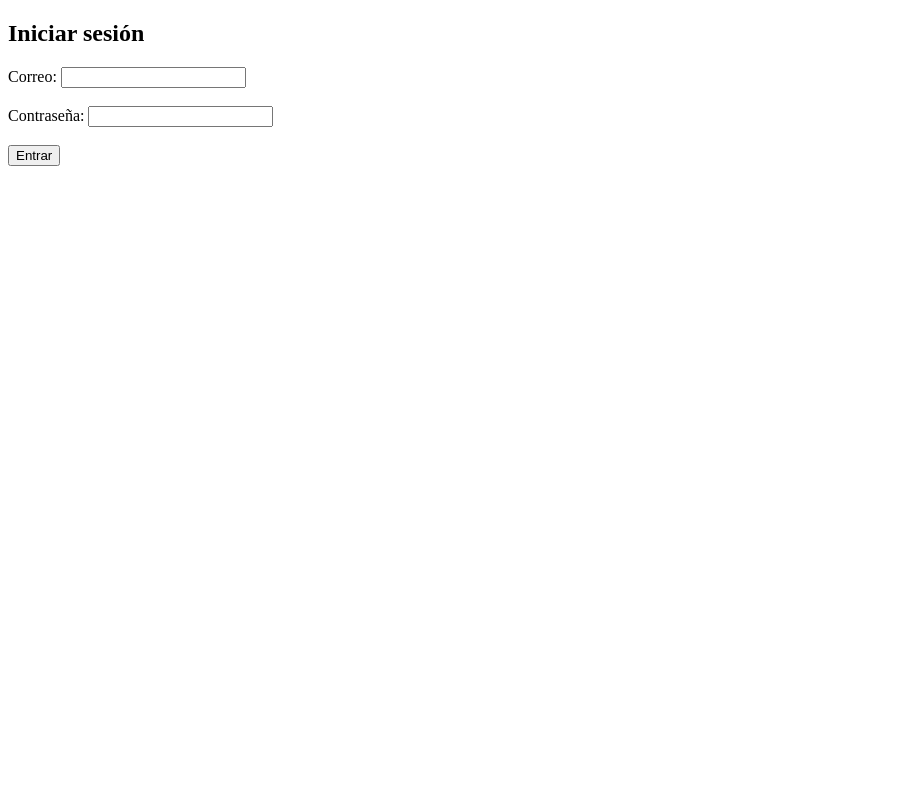
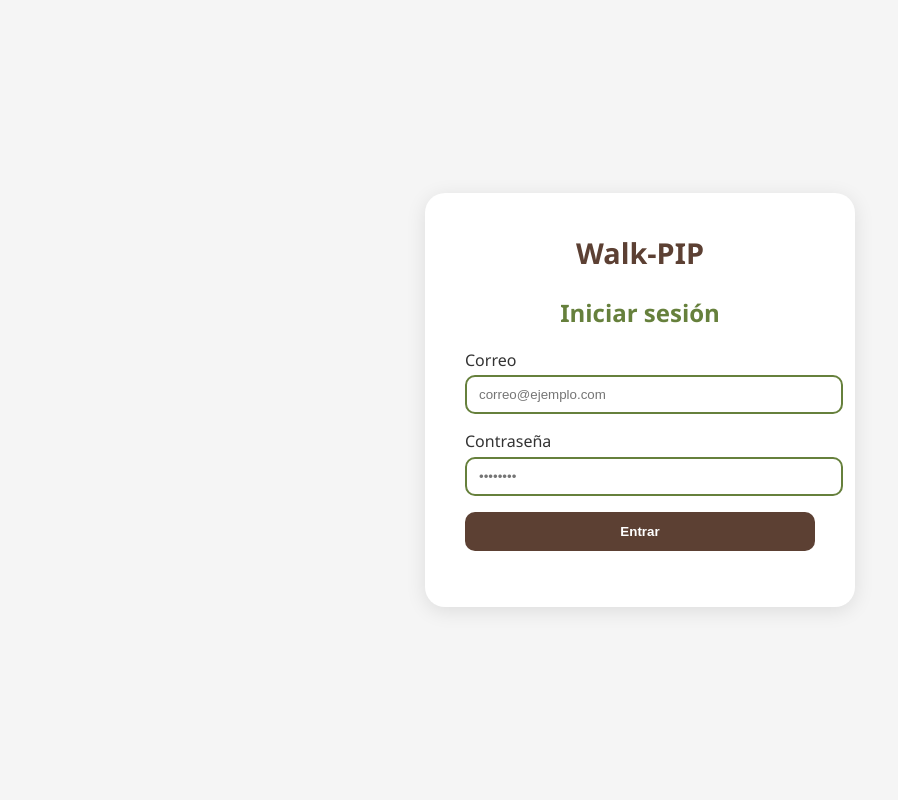
Before and after one commit to Johan123Essilor/Walk-Pip, a Django app: page /web/form/ in a window 1280 px wide. Shown: the whole page, without its empty margins (0-898 px from the left). Run offline with Django 5.2, Linux system fonts and the light colour scheme.

Commit message:
diseño en el login basico

```diff
--- a/web/templates/web/login.html
+++ b/web/templates/web/login.html
@@ -1,31 +1,119 @@
 <!DOCTYPE html>
-<html>
+<html lang="es">
 <head>
-    <title>Login</title>
-    <!-- Esto es necesario para obtener el CSRF token -->
+    <meta charset="UTF-8">
+    <title>Login | Walk-PIP</title>
     <meta name="csrf-token" content="{{ csrf_token }}">
+    <style>
+        /* Estilo general */
+        body {
+            font-family: 'Segoe UI', sans-serif;
+            background-color: #f5f5f5;
+            display: flex;
+            align-items: center;
+            justify-content: center;
+            height: 100vh;
+            margin: 0;
+        }
+
+        /* Contenedor principal */
+        .login-container {
+            background: #fff;
+            width: 350px;
+            padding: 2.5rem;
+            border-radius: 20px;
+            box-shadow: 0 4px 20px rgba(0,0,0,0.1);
+            text-align: center;
+        }
+
+        /* Logo */
+        .logo {
+            font-size: 1.8rem;
+            font-weight: bold;
+            color: #5C4033;
+            margin-bottom: 1.5rem;
+        }
+
+        /* Campos del formulario */
+        label {
+            display: block;
+            text-align: left;
+            font-weight: 500;
+            margin-bottom: 0.3rem;
+            color: #333;
+        }
+
+        input {
+            width: 100%;
+            padding: 10px 12px;
+            border: 2px solid #66803C;
+            border-radius: 10px;
+            outline: none;
+            margin-bottom: 1rem;
+            transition: border-color 0.3s ease;
+        }
+
+        input:focus {
+            border-color: #5C4033;
+        }
+
+        /* Botón */
+        button {
+            background-color: #5C4033;
+            color: white;
+            font-weight: bold;
+            border: none;
+            width: 100%;
+            padding: 12px;
+            border-radius: 10px;
+            cursor: pointer;
+            transition: background-color 0.3s ease;
+        }
+
+        button:hover {
+            background-color: #7B5848;
+        }
+
+        /* Mensaje de respuesta */
+        #response {
+            margin-top: 1rem;
+            font-weight: 500;
+        }
+
+        /* Animación sutil */
+        .login-container {
+            animation: fadeIn 0.8s ease;
+        }
+
+        @keyframes fadeIn {
+            from { opacity: 0; transform: translateY(-15px); }
+            to { opacity: 1; transform: translateY(0); }
+        }
+    </style>
 </head>
 <body>
-    <h2>Iniciar sesión</h2>
+
+    <div class="login-container">
+        <div class="logo">Walk-PIP</div>
+        <h2 style="color:#66803C;">Iniciar sesión</h2>
         <form id="loginForm">
-        <label>Correo:</label>
-        <input type="email" id="correo" required><br><br>
+            <label for="correo">Correo</label>
+            <input type="email" id="correo" placeholder="correo@ejemplo.com" required>
 
-        <label>Contraseña:</label>
-        <input type="password" id="contrasena" required><br><br>
+            <label for="contrasena">Contraseña</label>
+            <input type="password" id="contrasena" placeholder="••••••••" required>
 
             <button type="submit">Entrar</button>
         </form>
 
         <p id="response"></p>
+    </div>
 
  <script>
  const form = document.getElementById('loginForm');
-        form.addEventListener('submit', async (e) => {
-            e.preventDefault();
-
+ form.addEventListener('submit', async (e) => { e.preventDefault();
     const correo = document.getElementById('correo').value;
-            const contrasena = document.getElementById('contrasena').value;
+    const contrasena = document.getElementById('contrasena').value
 
     // Obtener token CSRF del meta
     const csrftoken = document.querySelector('meta[name="csrf-token"]').getAttribute('content');
@@ -43,14 +131,12 @@
                 password: contrasena
             })
         });
-
         const data = await res.json();
-                document.getElementById('response').innerText = JSON.stringify(data);
-
+        //document.getElementById('response').innerText = JSON.stringify(data);
         if (res.ok && data.usuario_id) {
             localStorage.setItem("usuario_id", data.usuario_id);
+            window.location.href =( "/web/index/");
         }
-
         } catch (err) {
             console.error(err);
             document.getElementById('response').innerText = 'Error al iniciar sesión';
```
Also changed, not shown: web/static/web/scripts/viejon.js (+4 -4 lines), db.sqlite3. Lines whose indentation alone changed are shown as unchanged.
